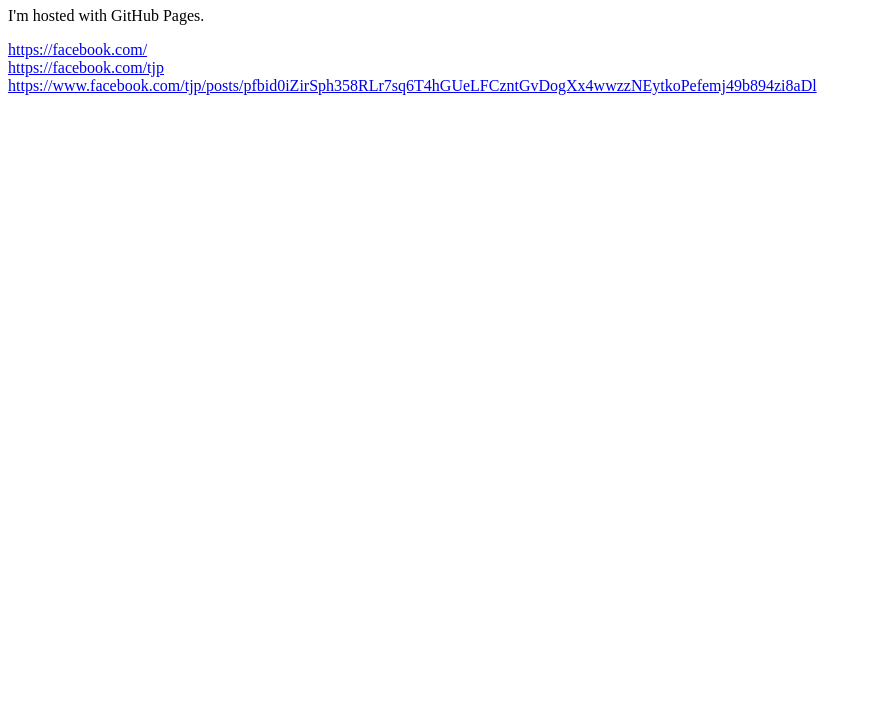
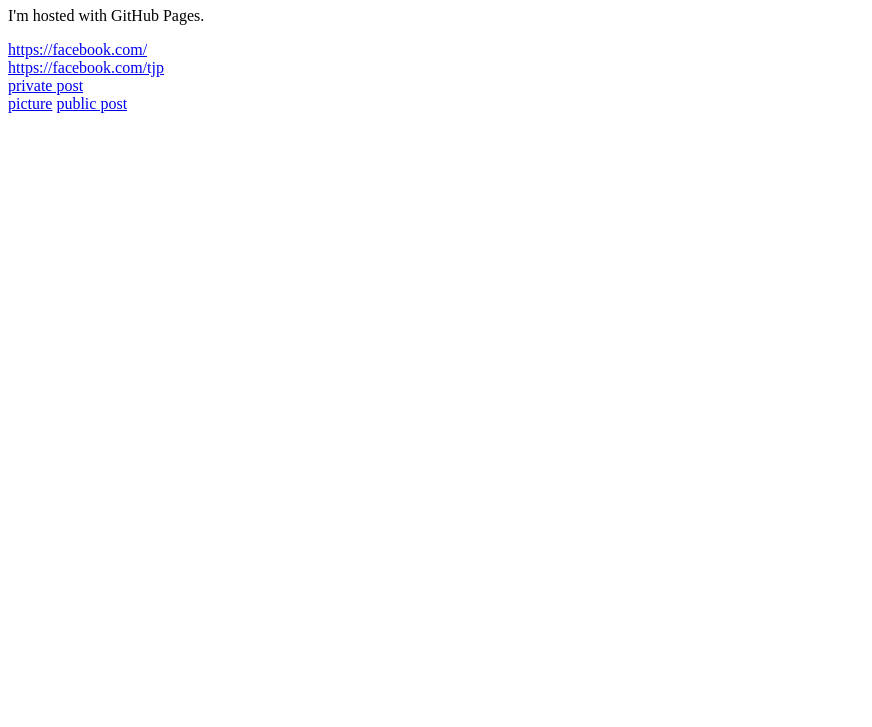
Before and after one commit to tjp/tjp.github.io, a plain HTML site: page index.html in a window 1280 px wide. Shown: the part 73-800 px from the top of the page, without its empty margins (0-872 px from the left). Drawn offline with Linux system fonts and the light colour scheme.

Commit message:
Update index.html

```diff
--- a/index.html
+++ b/index.html
@@ -5,6 +5,8 @@
 <p>I'm hosted with GitHub Pages.</p>
 <a href="https://facebook.com/">https://facebook.com/</a><br />
 <a href="https://facebook.com/tjp/">https://facebook.com/tjp</a><br />
-<a href="https://www.facebook.com/tjp/posts/pfbid0iZirSph358RLr7sq6T4hGUeLFCzntGvDogXx4wwzzNEytkoPefemj49b894zi8aDl">https://www.facebook.com/tjp/posts/pfbid0iZirSph358RLr7sq6T4hGUeLFCzntGvDogXx4wwzzNEytkoPefemj49b894zi8aDl</a><br />
+<a href="https://www.facebook.com/tjp/posts/pfbid0iZirSph358RLr7sq6T4hGUeLFCzntGvDogXx4wwzzNEytkoPefemj49b894zi8aDl">private post</a><br />
+<a href="https://www.facebook.com/tjp/posts/533533935811863:533533935811863">picture</a>
+<a href="https://www.facebook.com/tjp/posts/pfbid02x7Ga49xfZf12WzhL7Ytdg88VxwysaLe2DiWFAUz5vLpioP8wfiFtx7m3CJSSi4mPl">public post</a>
 </body>
 </html>
```
